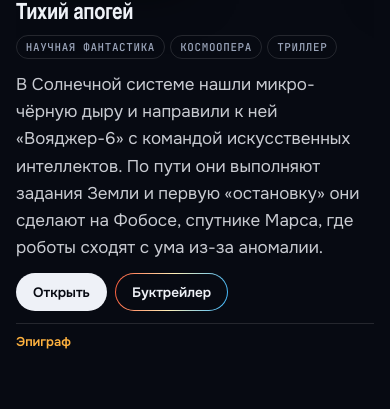
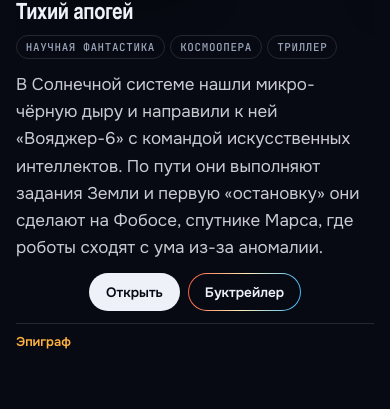
Before and after one commit to asahichang/public2, a plain HTML site: page website/0.01-2026-11-20/index.html in a window 390 px wide. Shown: the part 1775-2184 px from the top of the page. Drawn offline with Linux system fonts and the light colour scheme; a web font is replaced by a local one.

Commit message:
Add files via upload

```diff
--- a/website/0.01-2026-11-20/styles.css
+++ b/website/0.01-2026-11-20/styles.css
@@ -3530,3 +3530,24 @@ body.theme-bg .sky, body.theme-bg .tws, body.theme-bg .aura {
   #vmodal .modal-box{width:100%}
   .vmodal-empty{padding:1rem;font-size:.82rem}
 }
+
+/* ============================================================
+   VER v0.01 (2026-11-20 16:05): центрирование книги и размер модалки
+   ============================================================ */
+
+/* «По одному»: книга по центру, стрелки по бокам блока */
+.books-one-shelf{max-width:1040px;margin:1.4rem auto 0}
+.one-book{grid-template-columns:minmax(0,170px) minmax(0,760px);justify-content:center}
+.one-actions{align-self:center;justify-content:center}
+@media (max-width:1000px){
+  .one-book{grid-template-columns:150px minmax(0,1fr);justify-content:stretch}
+}
+@media (max-width:760px){
+  .one-book{grid-template-columns:1fr}
+}
+
+/* Модалка видео: не шире 900px и не выше экрана с запасом на вкладки */
+.vmodal-box{width:min(92vw, 900px, calc((100vh - 160px) * 16 / 9))}
+@supports (height:100dvh){
+  .vmodal-box{width:min(92vw, 900px, calc((100dvh - 160px) * 16 / 9))}
+}
```
Also changed, not shown: website/0.01-2026-11-20/index.html (+1 -0 lines).
